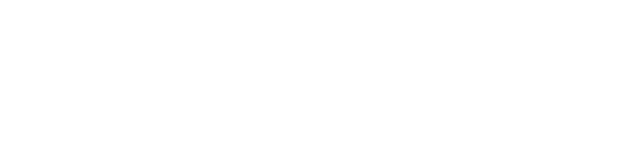
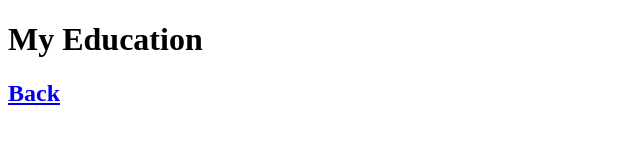
Before and after one commit to thitiphan23/example_resume, a plain HTML site: page edu.html in a window 1280 px wide. Shown: the whole page, without its empty margins (0-640 px from the left). Drawn offline with Linux system fonts and the light colour scheme.

Commit message:
completely

```diff
--- a/edu.html
+++ b/edu.html
@@ -7,6 +7,7 @@
     <title>EDUCATION</title>
 </head>
 <body>
-
+    <h1>My Education</h1>
+    <a href="index.html"><h2>Back</h2></a>
 </body>
 </html>
```
Also changed, not shown: index.html (+1 -0 lines).
